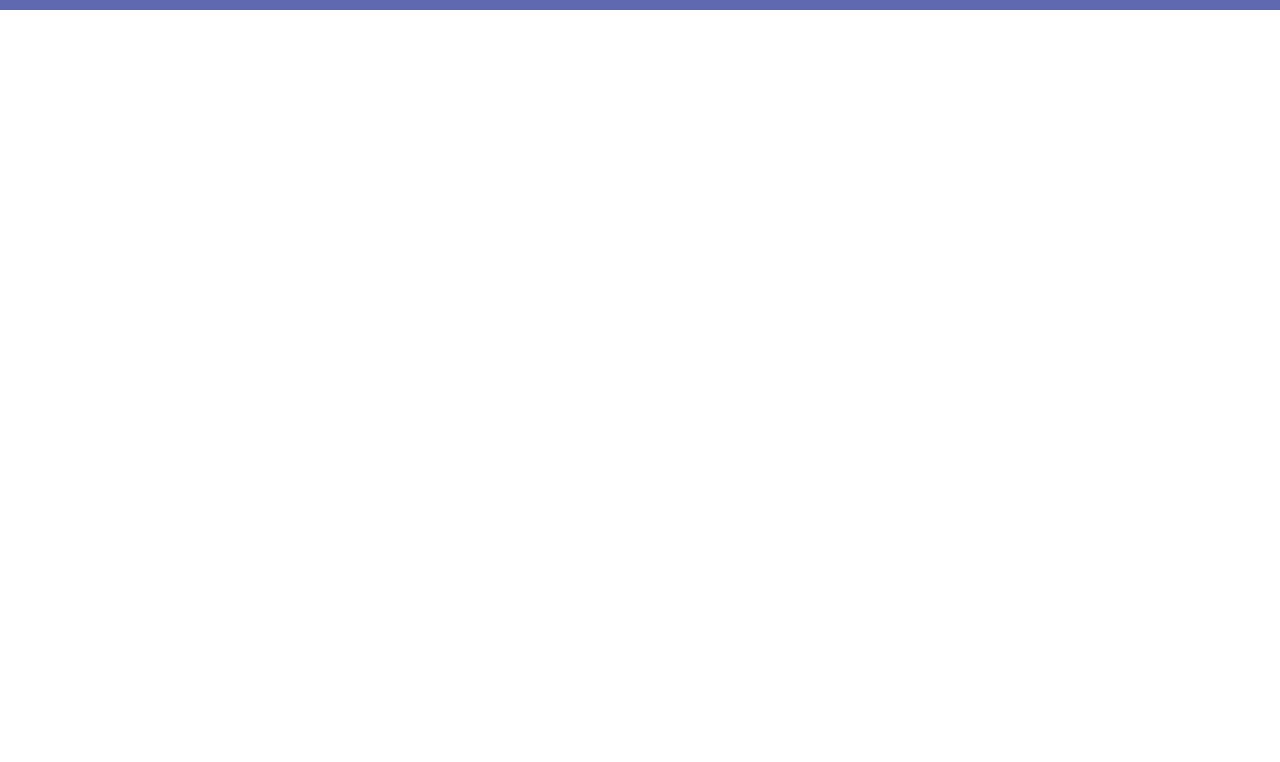
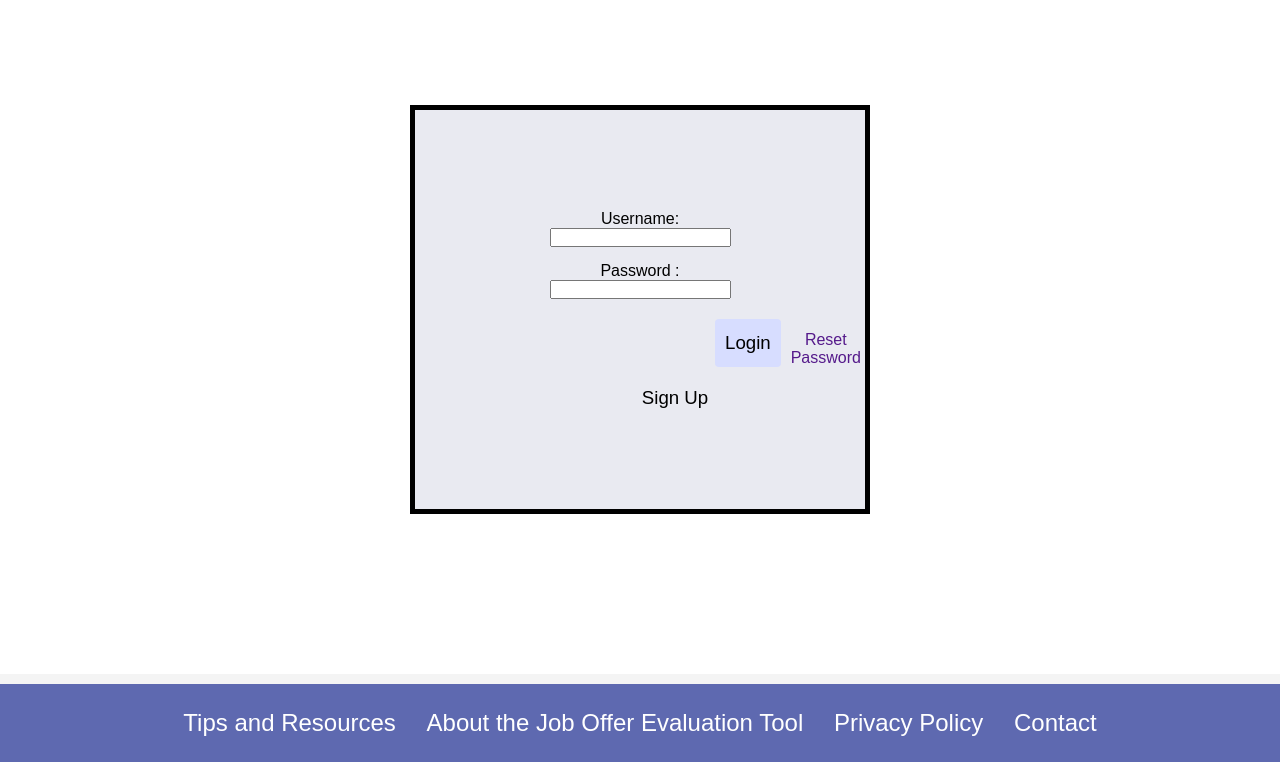
Before and after one commit to roryhackney/job-offer-comparison-website, a website: page public/html/login.html in a window 1280 px wide. Shown: the part 191-953 px from the top of the page. Before the commit the page ends 800 px from the top, so only its background shows below. Drawn offline with Linux system fonts and the light colour scheme.

Commit message:
Completed Login Form

```diff
--- a/public/html/login.html
+++ b/public/html/login.html
@@ -4,6 +4,8 @@
     <meta charset="UTF-8">
     <meta name="viewport" content="width=device-width, initial-scale=1.0">
     <link rel="stylesheet" href="../styles/style.css">
+    <link rel="stylesheet" href="../styles/inputform.css">
+
     <title>Log In</title>
 </head>
 <body>
@@ -11,16 +13,30 @@
     <header>
         <!-- Navigation and logo placeholder -->
         <nav>
-            <h1>Navigation</h1>
+            <h1 id="title-joe">Login Page</h1>
             <!-- Navigation links placeholder -->
         </nav>
     </header>
 
     <main>
         <!-- Main content placeholder -->
-        <div>
-            <h1>Content</h1>
-         </div>
+        <div id="login-form">
+            <div class="form-group">
+                <label for="usr">Username:</label>
+                <input id="username" name="usernameInput" required>
+            </div>
+            <div class="form-group">
+                <label for="pwd">Password :</label>
+                <input id="password" name="passwordInput" required>
+            </div>
+            <div id = "login-button-pos">
+                <button id="Login-Button" onclick="">Login</button>
+                <a id="button-reset" href="">Reset Password</a>
+            </div>
+            <div id="signup-button-pos">
+                <a id="button-signup" href="signup.html">Sign Up</a>
+            </div>
+        </div>
     </main>
 
     <footer>
--- a/public/styles/style.css
+++ b/public/styles/style.css
@@ -106,3 +106,50 @@ footer ul li a:hover {
 
 
 }
+
+#login-form{
+    text-align: center;
+    background-color: #E9EAF1;
+    padding: 100px;
+    margin-left: 400px;
+    margin-right: 400px;
+    margin-top: 150px;
+    margin-bottom: 150px;
+    border: black 5px solid;
+
+}
+
+#login-button-pos{
+    display: flex;
+    text-align: center;
+    margin-top: 20px;
+    margin-left:200px;
+}
+
+#signup-button-pos{
+    text-align: center;
+    margin-top: 20px;
+    margin-left:70px;
+}
+
+#button-reset{
+    text-decoration: none;
+    font-size: 12pt;
+    margin-top: 12px;
+
+}
+
+#button-signup{
+    text-decoration: none;
+    font-size: 14pt;
+    margin-top: 30px;
+    color: black;
+
+}
+
+
+#Login-Button{
+    padding: 10px;
+    font-size: 14pt;
+    margin-right: 10px;
+}
```
Also changed, not shown: public/uploadoffer.html (+1 -1 lines).
